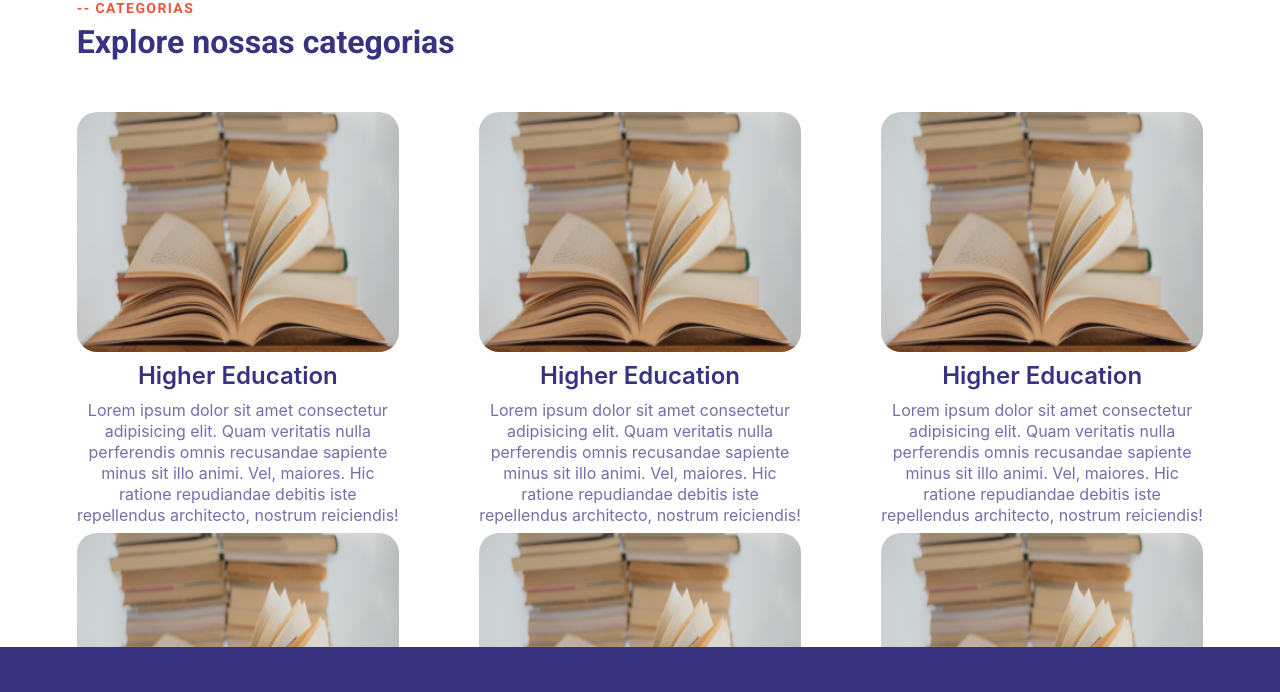
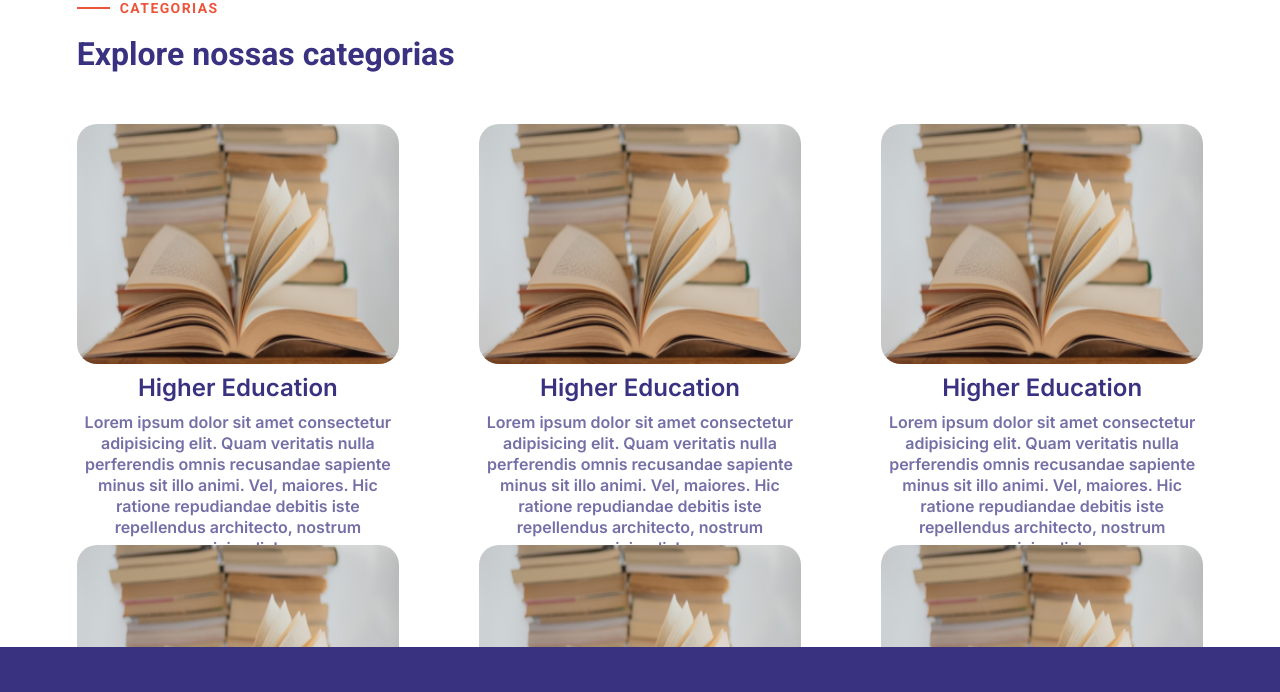
Before and after one commit to link2755/UFSCAR-Projeto-Web, a plain HTML site: page categoria.html in a window 1280 px wide. Shown: the top 692 px of the page. Drawn offline with nearby package versions, Linux system fonts and the light colour scheme.

Commit message:
Categorias versão 2

```diff
--- a/categoria.html
+++ b/categoria.html
@@ -33,7 +33,11 @@
 
 <body class="cBody">
 
-    <h2 class="cTitle1">-- CATEGORIAS</h2>
+    <h2 class="cTitle1"><div class="retangulo">
+
+
+
+    </div> CATEGORIAS</h2>
     <h1 class="cSubTitle">Explore nossas categorias</h1>
 
     <div class="cGridContainer">
--- a/css/categoriaStyles.css
+++ b/css/categoriaStyles.css
@@ -1,3 +1,7 @@
+@import url("https://fonts.googleapis.com/css2?family=Roboto:wght@400;500;700&display=swap");
+
+@import url('https://fonts.googleapis.com/css2?family=Inter:wght@600&display=swap');
+
 .cBody{
 
     margin-left: 6vw;
@@ -5,24 +9,40 @@
     margin-bottom: 20vh;
 }
 
+.retangulo{
+
+    /* Rectangle 10 */
+
+width: 33px;
+height: 2px;
+margin-top: 7px;
+margin-right: 10px;
+
+
+background: #ED553B;
+
+}
+
+
 .cTitle1{
 
     color: orange;
     /* CATEGORIAS */
-    font-family: 'Roboto', sans-serif;
+    font-family: "Roboto";
     font-weight: 700;
     font-size: 14px;
     line-height: 16px;
     letter-spacing: 0.1em;
-    margin-bottom: 0.5vh;
+    margin-bottom: 2vh;
     color: #ED553B;
+    display:flex
 }
 
 .cSubTitle{
 
     /* Explore nossas categorias */
 
-    font-family: 'Roboto', sans-serif;
+    font-family:'Roboto';
     font-weight: 700;
     font-size: 32px;
     line-height: 44px;
@@ -82,13 +102,15 @@
 
 font-family: 'Inter';
 font-style: normal;
-font-weight: 600;
+
 font-size: 24px;
 line-height: 32px;
 /* or 133% */
 text-align: center;
+font-weight: 600;
+color: #393280;
 
-color: #393280;
+
 
 
 }
```
